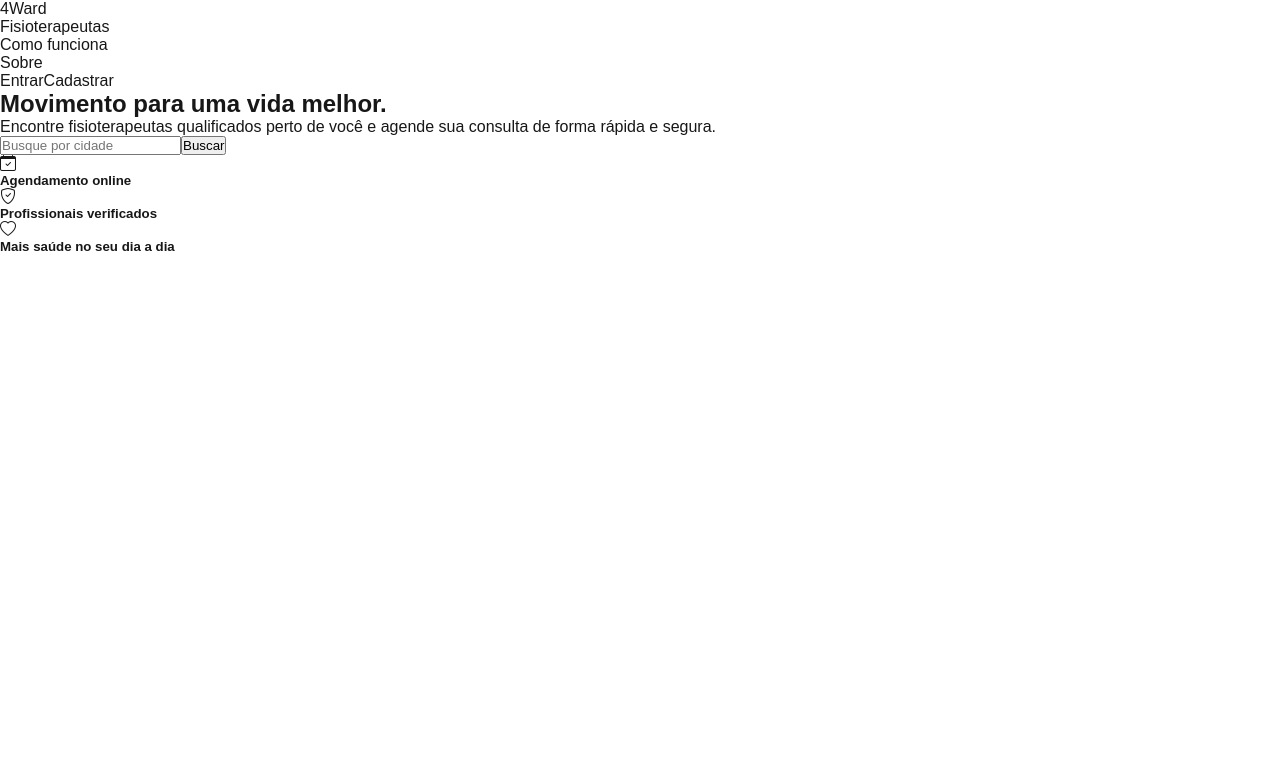
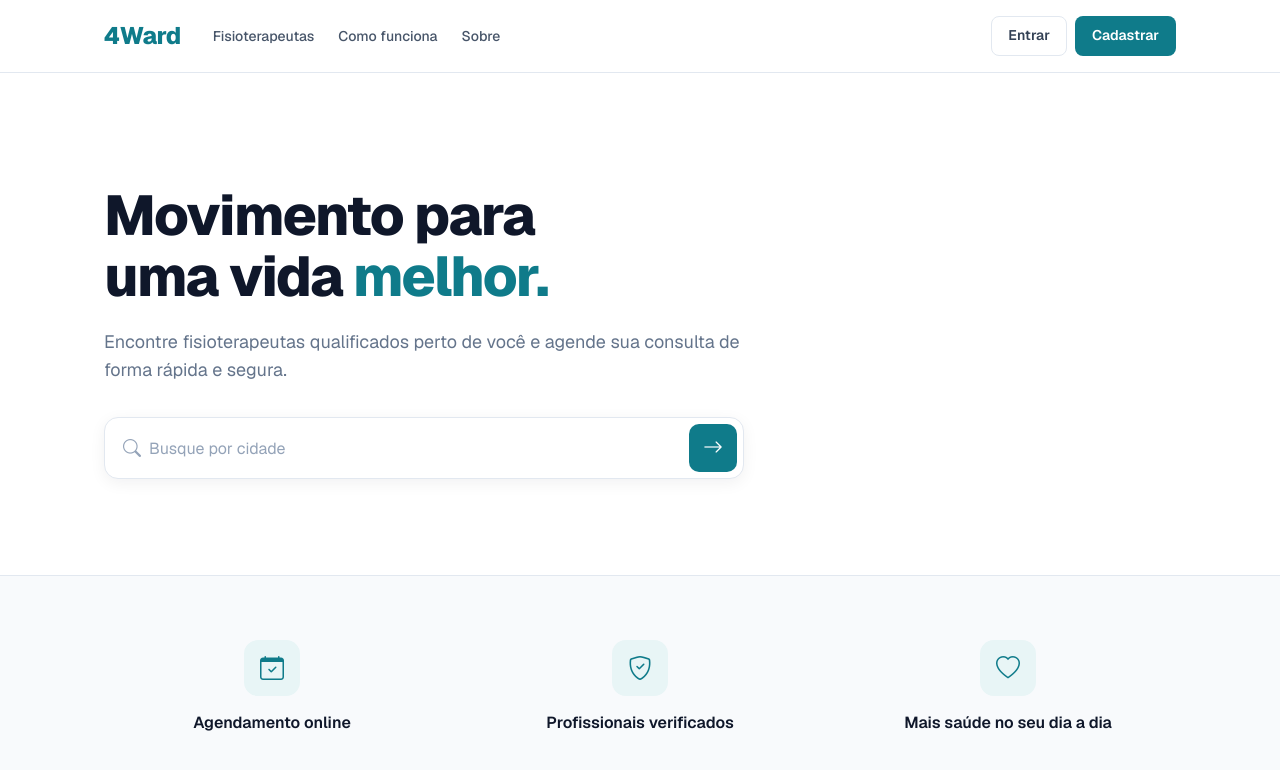
Before and after one commit to WesleyTriches/4Ward-Front, a Next.js app: page / in a window 1280 px wide. Shown: the top 770 px of the page. Built offline with nearby package versions, Linux system fonts and the light colour scheme.

Commit message:
refatoracao: mudanca visual do 4Ward na tela inicial

```diff
--- /dev/null
+++ b/app/components/Header.module.css
@@ -0,0 +1,112 @@
+.header {
+  background: var(--surface);
+  border-bottom: 1px solid var(--line);
+}
+
+.container {
+  display: flex;
+  align-items: center;
+  gap: 32px;
+
+  width: 100%;
+  max-width: 1120px;
+  margin: 0 auto;
+  padding: 16px 24px;
+}
+
+.logo {
+  flex-shrink: 0;
+  text-decoration: none;
+
+  color: var(--brand-600);
+  font-size: 1.5rem;
+  font-weight: 800;
+  letter-spacing: -0.02em;
+}
+
+.nav {
+  display: flex;
+  gap: 24px;
+  margin: 0;
+  padding: 0;
+  list-style: none;
+}
+
+.navLink {
+  color: var(--ink-600);
+  font-size: 0.875rem;
+  font-weight: 500;
+  white-space: nowrap;
+  text-decoration: none;
+  transition: color 0.15s;
+}
+
+.navLink:hover {
+  color: var(--ink-900);
+}
+
+.actions {
+  display: flex;
+  flex-shrink: 0;
+  gap: 8px;
+  margin-left: auto;
+}
+
+/* ---------- Botões (mesmo estilo do botão principal do auth.module.css) ---------- */
+.button {
+  display: inline-flex;
+  align-items: center;
+  justify-content: center;
+  padding: 10px 16px;
+
+  border: 1px solid transparent;
+  border-radius: 8px;
+
+  font-family: inherit;
+  font-size: 0.875rem;
+  font-weight: 600;
+  line-height: 1.25;
+  text-decoration: none;
+  white-space: nowrap;
+
+  cursor: pointer;
+  transition: background-color 0.15s, border-color 0.15s;
+}
+
+.buttonPrimary {
+  background: var(--brand-600);
+  color: #ffffff;
+}
+
+.buttonPrimary:hover {
+  background: var(--brand-700);
+  color: #ffffff;
+}
+
+.buttonLight {
+  background: var(--surface);
+  border-color: var(--line);
+  color: var(--ink-700);
+}
+
+.buttonLight:hover {
+  background: var(--surface-muted);
+  color: var(--ink-900);
+}
+
+/* ---------- Telas pequenas ---------- */
+@media (max-width: 767px) {
+  .container {
+    gap: 12px;
+    padding: 12px 16px;
+  }
+
+  /* os links do meio somem; ficam só o logo e os botões */
+  .nav {
+    display: none;
+  }
+
+  .button {
+    padding: 8px 12px;
+  }
+}
--- a/app/components/Header.tsx
+++ b/app/components/Header.tsx
@@ -4,7 +4,10 @@ import Link from "next/link";
 import { useRouter } from "next/navigation";
 import { useEffect, useState } from "react";
 import { clearToken, isAuthenticated } from "../login/auth_service";
+import { cx } from "../lib/cx";
+import { getSessionUser } from "../services/sessionService";
 import { NavLink } from "../types/home";
+import styles from "./Header.module.css";
 
 // links do menu: ficam numa lista para não repetir o mesmo HTML três vezes
 const links: NavLink[] = [
@@ -17,12 +20,17 @@ export default function Header() {
 
   const router = useRouter();
   const [autenticado, setAutenticado] = useState(false);
+  // "Minha área" leva para a tela principal de cada perfil
+  const [minhaArea, setMinhaArea] = useState("/consultas");
 
   // o token fica no localStorage, que só existe no navegador,
   // por isso a checagem é feita dentro do useEffect
   useEffect(
     () => {
       setAutenticado(isAuthenticated());
+
+      const user = getSessionUser();
+      setMinhaArea(user?.role === "PHYSIOTHERAPIST" ? "/agenda" : "/consultas");
     }, []
   );
 
@@ -33,44 +41,46 @@ export default function Header() {
   }
 
   return (
-    <nav className="navbar navbar-expand-lg bg-body-tertiary">
-      <div className="container">
+    <header className={styles.header}>
+      <div className={styles.container}>
 
-        <Link className="navbar-brand" href="/">
+        <Link className={styles.logo} href="/">
           4Ward
         </Link>
 
-        <ul className="navbar-nav me-auto">
+        <nav>
+          <ul className={styles.nav}>
             {links.map((link) => (
-            <li key={link.href} className="nav-item">
-              <Link className="nav-link" href={link.href}>
+              <li key={link.href}>
+                <Link className={styles.navLink} href={link.href}>
                   {link.label}
                 </Link>
               </li>
             ))}
           </ul>
+        </nav>
 
         {!autenticado ? (
-          <div className="d-flex">
-            <Link href="/login" className="btn btn-outline-secondary mx-2">
+          <div className={styles.actions}>
+            <Link href="/login" className={cx(styles.button, styles.buttonLight)}>
               Entrar
             </Link>
-            <Link href="/register" className="btn btn-dark">
+            <Link href="/register" className={cx(styles.button, styles.buttonPrimary)}>
               Cadastrar
             </Link>
           </div>
         ) : (
-          <div className="d-flex">
-            <Link href="/admin" className="btn btn-outline-secondary mx-2">
+          <div className={styles.actions}>
+            <Link href={minhaArea} className={cx(styles.button, styles.buttonPrimary)}>
               Minha área
             </Link>
-            <button onClick={sair} className="btn btn-outline-secondary">
+            <button onClick={sair} className={cx(styles.button, styles.buttonLight)}>
               Sair
             </button>
           </div>
         )}
 
       </div>
-    </nav>
+    </header>
   );
 }
--- /dev/null
+++ b/app/components/home/Contrast.module.css
@@ -0,0 +1,47 @@
+.hero {
+  width: 100%;
+  max-width: 1120px;
+  margin: 0 auto;
+  padding: 112px 24px 96px;
+}
+
+/* limita a largura para o texto não esticar demais */
+.content {
+  max-width: 640px;
+}
+
+.title {
+  margin: 0;
+
+  color: var(--ink-900);
+  font-size: 3.5rem;
+  font-weight: 800;
+  line-height: 1.1;
+  letter-spacing: -0.03em;
+}
+
+.highlight {
+  color: var(--brand-600);
+}
+
+.subtitle {
+  margin: 20px 0 32px;
+
+  color: var(--ink-500);
+  font-size: 1.125rem;
+  line-height: 1.6;
+}
+
+@media (max-width: 767px) {
+  .hero {
+    padding: 56px 16px 48px;
+  }
+
+  .title {
+    font-size: 2.25rem;
+  }
+
+  .subtitle {
+    font-size: 1rem;
+  }
+}
--- a/app/components/home/Contrast.tsx
+++ b/app/components/home/Contrast.tsx
@@ -1,16 +1,22 @@
+import styles from "./Contrast.module.css";
 import SearchBar from "./SearchBar";
 
 export default function Contrast() {
     return (
-        <section className="container py-5">
-            <h1 className="mb-3">Movimento para uma vida melhor.</h1>
+        <section className={styles.hero}>
+            <div className={styles.content}>
+                <h1 className={styles.title}>
+                    Movimento para<br />
+                    uma vida <span className={styles.highlight}>melhor.</span>
+                </h1>
 
-            <p className="mb-4">
-                Encontre fisioterapeutas qualificados perto de você
-                e agende sua consulta de forma rápida e segura.
-            </p>
+                <p className={styles.subtitle}>
+                    Encontre fisioterapeutas qualificados perto de você
+                    e agende sua consulta de forma rápida e segura.
+                </p>
 
-            <SearchBar />
+                <SearchBar />
+            </div>
         </section>
     );
 }
--- /dev/null
+++ b/app/components/home/FeatureItem.module.css
@@ -0,0 +1,28 @@
+.item {
+  display: flex;
+  flex-direction: column;
+  align-items: center;
+  gap: 16px;
+  text-align: center;
+}
+
+.icon {
+  display: inline-flex;
+  align-items: center;
+  justify-content: center;
+  width: 56px;
+  height: 56px;
+
+  border-radius: 14px;
+  background: var(--brand-50);
+  color: var(--brand-600);
+  font-size: 1.5rem;
+}
+
+.title {
+  margin: 0;
+
+  color: var(--ink-900);
+  font-size: 1rem;
+  font-weight: 600;
+}
--- a/app/components/home/FeatureItem.tsx
+++ b/app/components/home/FeatureItem.tsx
@@ -1,4 +1,6 @@
+import { cx } from "../../lib/cx";
 import { Features } from "../../types/home";
+import styles from "./FeatureItem.module.css";
 
 type FeatureItemProps = {
     feature: Features;
@@ -6,9 +8,9 @@ type FeatureItemProps = {
 
 export default function FeatureItem({ feature }: FeatureItemProps) {
     return (
-        <div className="text-center">
-            <i className={`bi ${feature.icon} fs-2`}></i>
-            <h5 className="mt-2">{feature.title}</h5>
+        <div className={styles.item}>
+            <i className={cx("bi", feature.icon, styles.icon)} aria-hidden="true"></i>
+            <h2 className={styles.title}>{feature.title}</h2>
         </div>
     );
 }
--- /dev/null
+++ b/app/components/home/FeatureList.module.css
@@ -0,0 +1,25 @@
+.section {
+  border-top: 1px solid var(--line);
+  background: var(--surface-muted);
+}
+
+.grid {
+  display: grid;
+  grid-template-columns: repeat(3, 1fr);
+  gap: 32px;
+
+  width: 100%;
+  max-width: 1120px;
+  margin: 0 auto;
+  padding: 64px 24px;
+  list-style: none;
+}
+
+/* telas pequenas: um benefício embaixo do outro */
+@media (max-width: 767px) {
+  .grid {
+    grid-template-columns: 1fr;
+    gap: 28px;
+    padding: 48px 16px;
+  }
+}
--- a/app/components/home/FeatureList.tsx
+++ b/app/components/home/FeatureList.tsx
@@ -1,5 +1,6 @@
 import { Features } from "../../types/home";
 import FeatureItem from "./FeatureItem";
+import styles from "./FeatureList.module.css";
 
 // benefícios da home: ficam numa lista para renderizar com .map
 const features: Features[] = [
@@ -10,16 +11,14 @@ const features: Features[] = [
 
 export default function FeatureList() {
     return (
-        <section id="como-funciona" className="py-5">
-            <div className="container">
-                <div className="row">
-                    {features.map((feature) => (
-                        <div key={feature.title} className="col-md-4">
-                            <FeatureItem feature={feature} />
-                        </div>
-                    ))}
-                </div>
-            </div>
+        <section id="como-funciona" className={styles.section}>
+            <ul className={styles.grid}>
+                {features.map((feature) => (
+                    <li key={feature.title}>
+                        <FeatureItem feature={feature} />
+                    </li>
+                ))}
+            </ul>
         </section>
     );
 }
--- /dev/null
+++ b/app/components/home/SearchBar.module.css
@@ -0,0 +1,68 @@
+/* a "caixa" é o campo: borda, sombra e cantos arredondados; o botão fica dentro dela */
+.form {
+  display: flex;
+  align-items: center;
+  gap: 8px;
+  padding: 6px 6px 6px 18px;
+
+  background: #ffffff;
+  border: 1px solid var(--line);
+  border-radius: 14px;
+  box-shadow: 0 4px 16px rgba(15, 23, 42, 0.06);
+
+  transition: border-color 0.15s, box-shadow 0.15s;
+}
+
+/* :focus-within = algum elemento dentro do form está com foco */
+.form:focus-within {
+  border-color: var(--brand-600);
+  box-shadow: 0 0 0 3px var(--brand-100);
+}
+
+.icon {
+  flex-shrink: 0;
+  color: var(--ink-400);
+  font-size: 1.125rem;
+}
+
+.input {
+  flex: 1;
+  min-width: 0; /* deixa o input encolher em telas estreitas */
+  padding: 12px 0;
+
+  border: 0;
+  outline: none;
+  background: transparent;
+
+  color: var(--ink-900);
+  font-family: inherit;
+  font-size: 1rem;
+}
+
+.input::placeholder {
+  color: var(--ink-400);
+}
+
+/* mesmo estilo do botão principal do auth.module.css, só que quadrado */
+.button {
+  display: inline-flex;
+  flex-shrink: 0;
+  align-items: center;
+  justify-content: center;
+  width: 48px;
+  height: 48px;
+
+  border: 0;
+  border-radius: 10px;
+
+  background: var(--brand-600);
+  color: #ffffff;
+  font-size: 1.25rem;
+
+  cursor: pointer;
+  transition: background-color 0.15s;
+}
+
+.button:hover {
+  background: var(--brand-700);
+}
--- a/app/components/home/SearchBar.tsx
+++ b/app/components/home/SearchBar.tsx
@@ -2,6 +2,8 @@
 
 import { useRouter } from "next/navigation";
 import { useState } from "react";
+import { cx } from "../../lib/cx";
+import styles from "./SearchBar.module.css";
 
 export default function SearchBar() {
 
@@ -22,16 +24,17 @@ export default function SearchBar() {
     }
 
     return (
-        <form onSubmit={pesquisar} className="input-group">
+        <form onSubmit={pesquisar} className={styles.form}>
+            <i className={cx("bi bi-search", styles.icon)} aria-hidden="true"></i>
             <input
                 type="text"
-                className="form-control"
+                className={styles.input}
                 placeholder="Busque por cidade"
                 value={busca}
                 onChange={(e) => setBusca(e.target.value)}
             />
-            <button className="btn btn-dark" type="submit">
-                Buscar
+            <button className={styles.button} type="submit" aria-label="Buscar">
+                <i className="bi bi-arrow-right" aria-hidden="true"></i>
             </button>
         </form>
     );
--- /dev/null
+++ b/app/home.module.css
@@ -0,0 +1,15 @@
+/*
+  Estilos da raiz da tela inicial (app/page.tsx).
+  O Bootstrap (carregado no <head>) põe margens em h1, p, ul e sublinha links;
+  cada componente zera isso nas próprias classes, que vencem os seletores de tag.
+*/
+
+.page {
+  flex: 1;
+  min-height: 100vh;
+
+  background: var(--surface);
+  color: var(--ink-900);
+  font-family: var(--font-geist-sans), Arial, Helvetica, sans-serif;
+  color-scheme: light;
+}
--- a/app/page.tsx
+++ b/app/page.tsx
@@ -1,15 +1,16 @@
 import Header from "./components/Header";
 import Contrast from "./components/home/Contrast";
 import FeatureList from "./components/home/FeatureList";
+import styles from "./home.module.css";
 
 export default function Home() {
   return (
-    <>
+    <div className={styles.page}>
       <Header />
       <main>
         <Contrast />
         <FeatureList />
       </main>
-    </>
+    </div>
   );
 }
```
Lines whose indentation alone changed are shown as unchanged.
